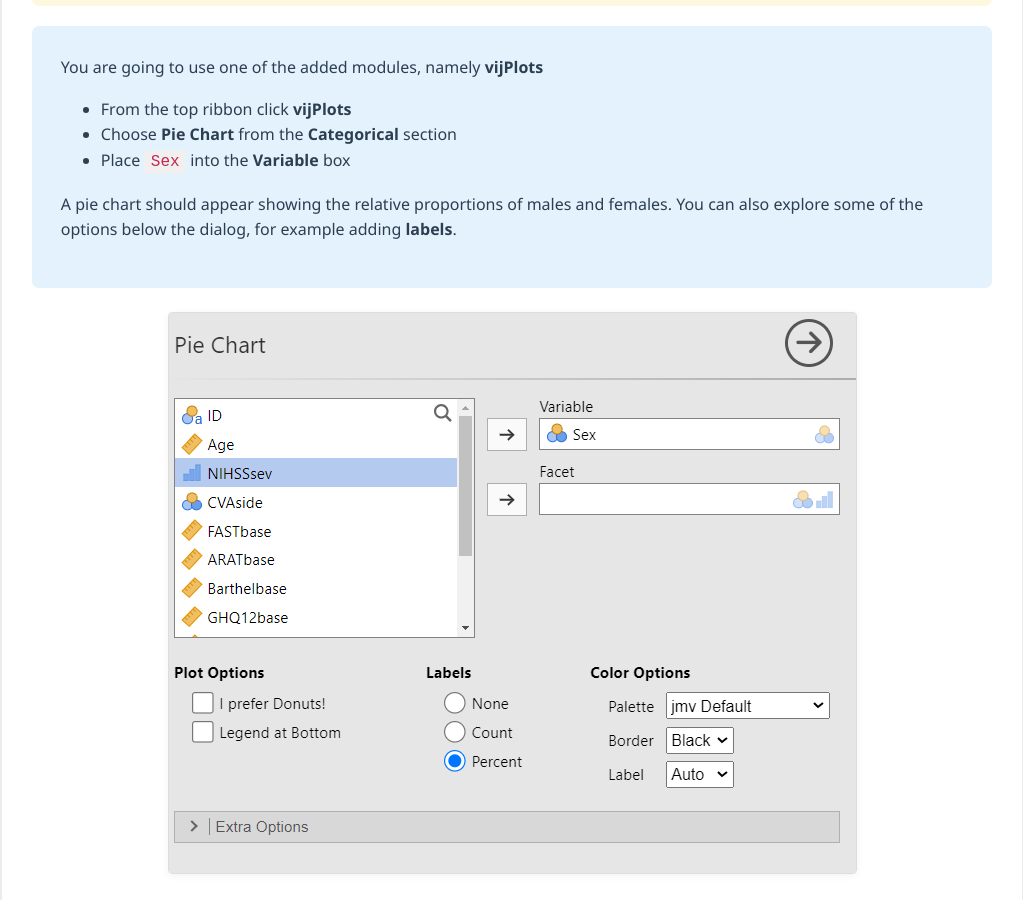
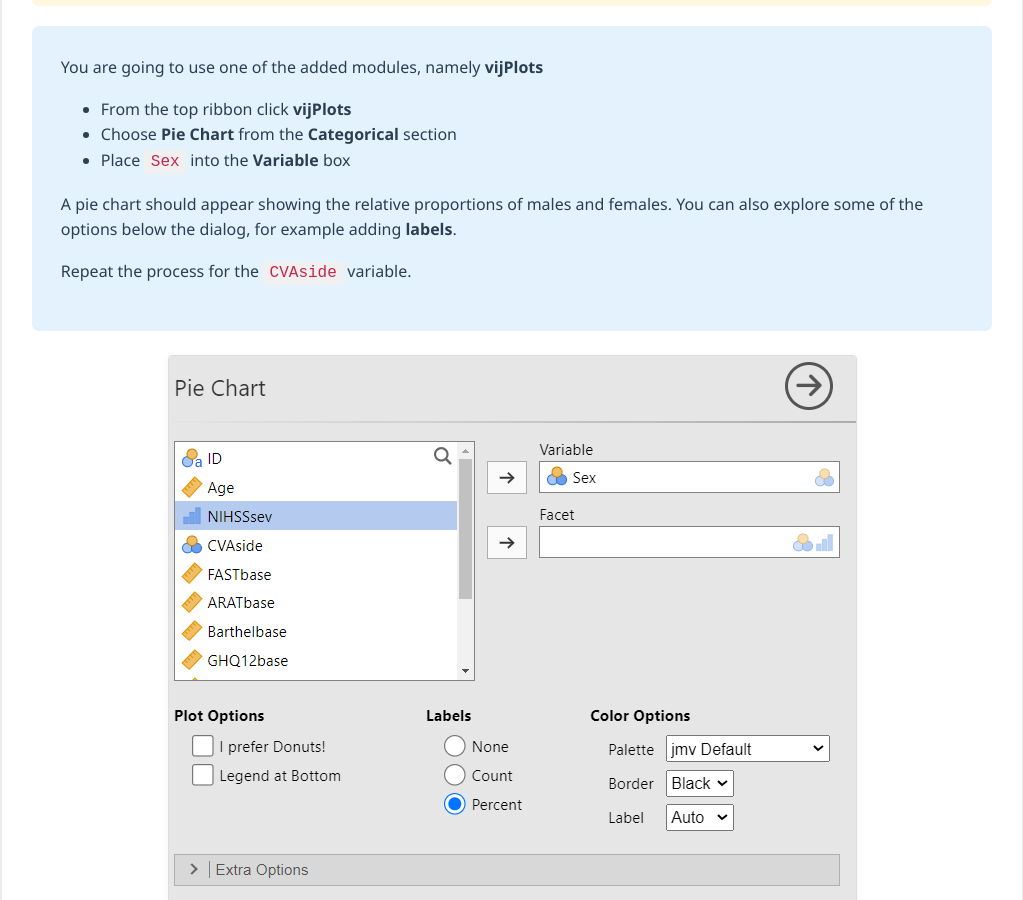
Before and after one commit to probe973/hsc-5066y, a Jekyll site: the page built from jamovi/descriptives-frequencies/02-charts.md, in a window 1280 px wide and 900 px high, scrolled down 1132 px. Shown: the whole window, without its empty margins (128-1151 px from the left). Built offline with Jekyll 4.4.1, drawn with Linux system fonts in a browser that asks for light colours.

Commit message:
Update 02-charts.md

```diff
--- a/jamovi/descriptives-frequencies/02-charts.md
+++ b/jamovi/descriptives-frequencies/02-charts.md
@@ -42,6 +42,10 @@ You are going to use one of the added modules, namely **vijPlots**
 
 A pie chart should appear showing the relative proportions of males and females.  You can also explore some of the options below the dialog, for example adding **labels**.
 
+
+
+Repeat the process for the `CVAside` variable.
+
 </div>
 
 ![The jamovi vijplots pie chart setup panel. The variable sex is placed in the variables box, and the radio button or percent is selected from none, count, and percent.]({{ "/assets/images/vijplots-pie-chart-setup.png" | relative_url }})
```
